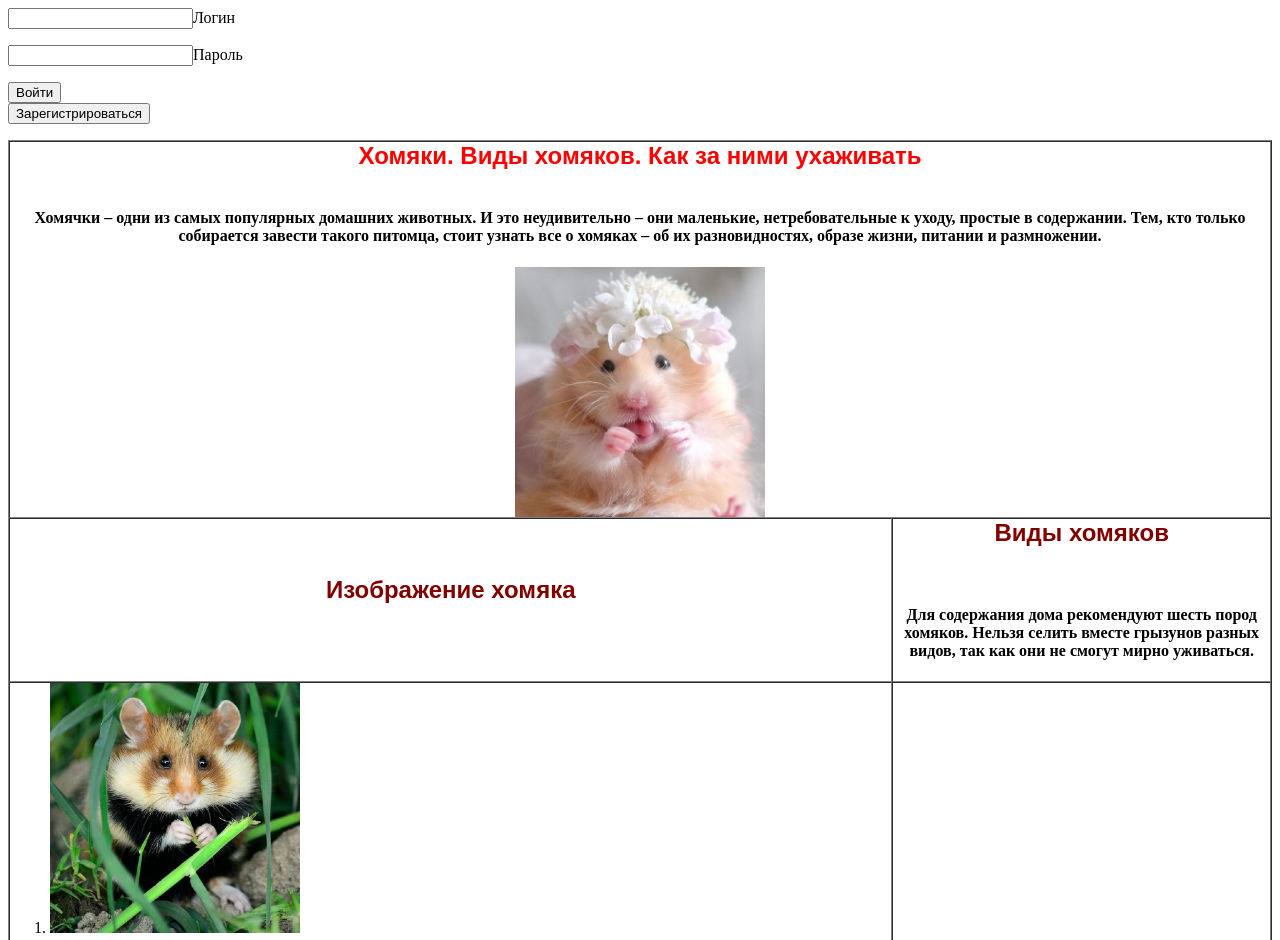
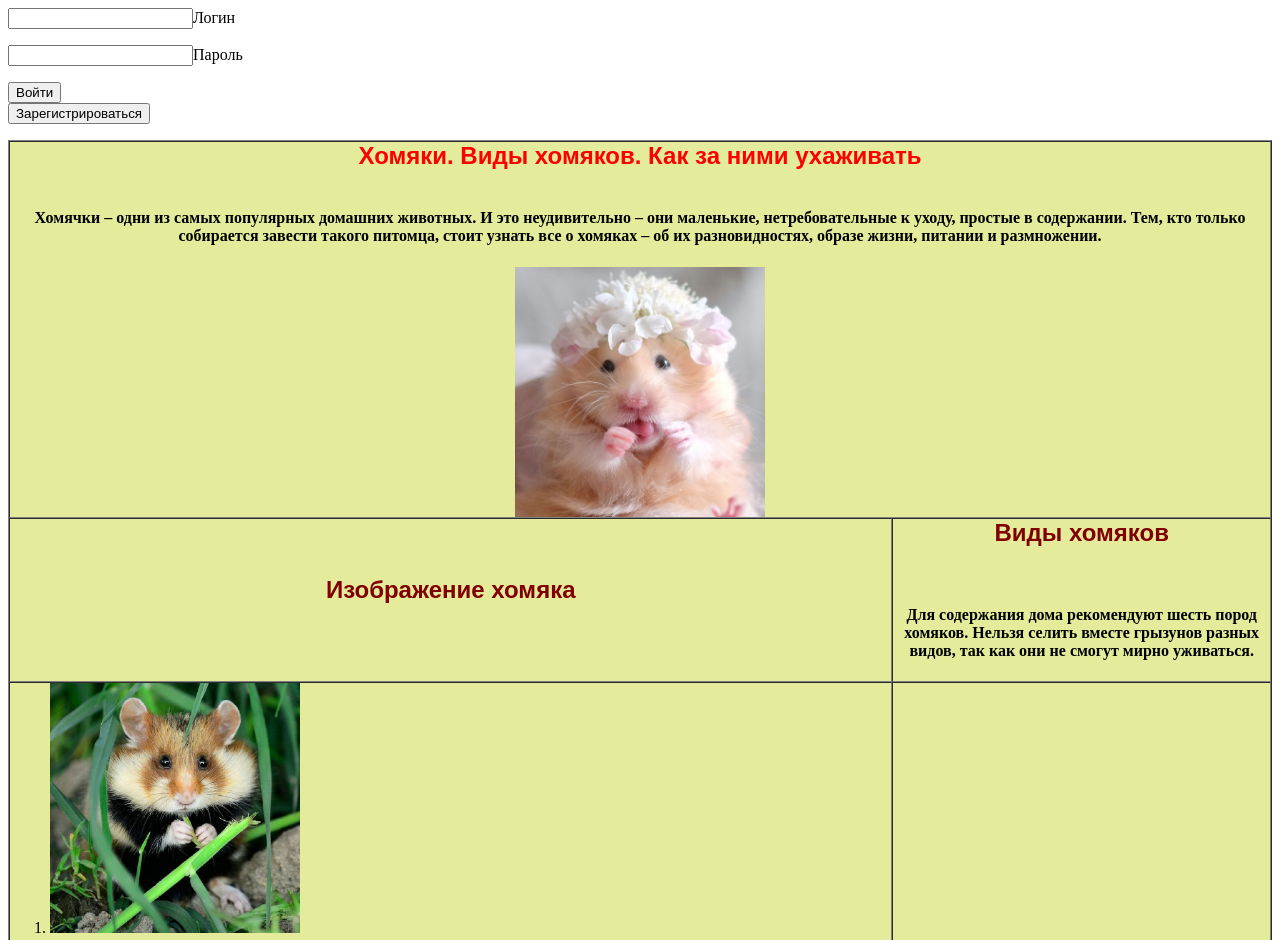
Before and after one commit to sonatigr/hamsterhomepage, a plain HTML site: page hamsterhomepage.html in a window 1280 px wide. Shown: the top 940 px of the page. Drawn offline with Linux system fonts and the light colour scheme.

Commit message:
Update hamsterhomepage.html

```diff
--- a/hamsterhomepage.html
+++ b/hamsterhomepage.html
@@ -1,8 +1,7 @@
 <html>
 <head><title>Главная страница про хомяков</title>
   <style>
-  tabke{background:#e4eb9b;}
-   form{bacground:#f9fc30;}
+  table{background:#e4eb9b;}
   <title>Главная страница про хомяков</title>
  </style>
   </head>
```
